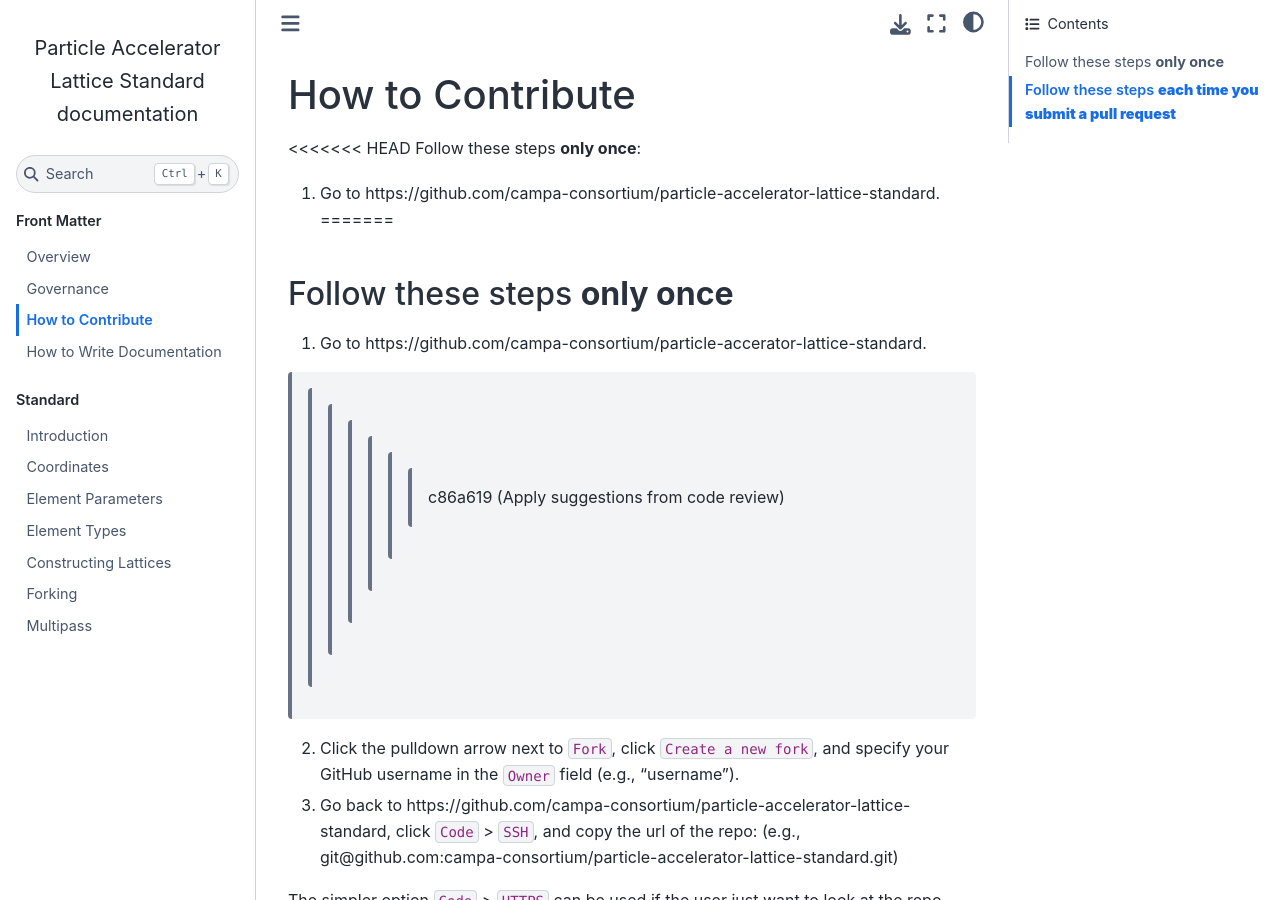
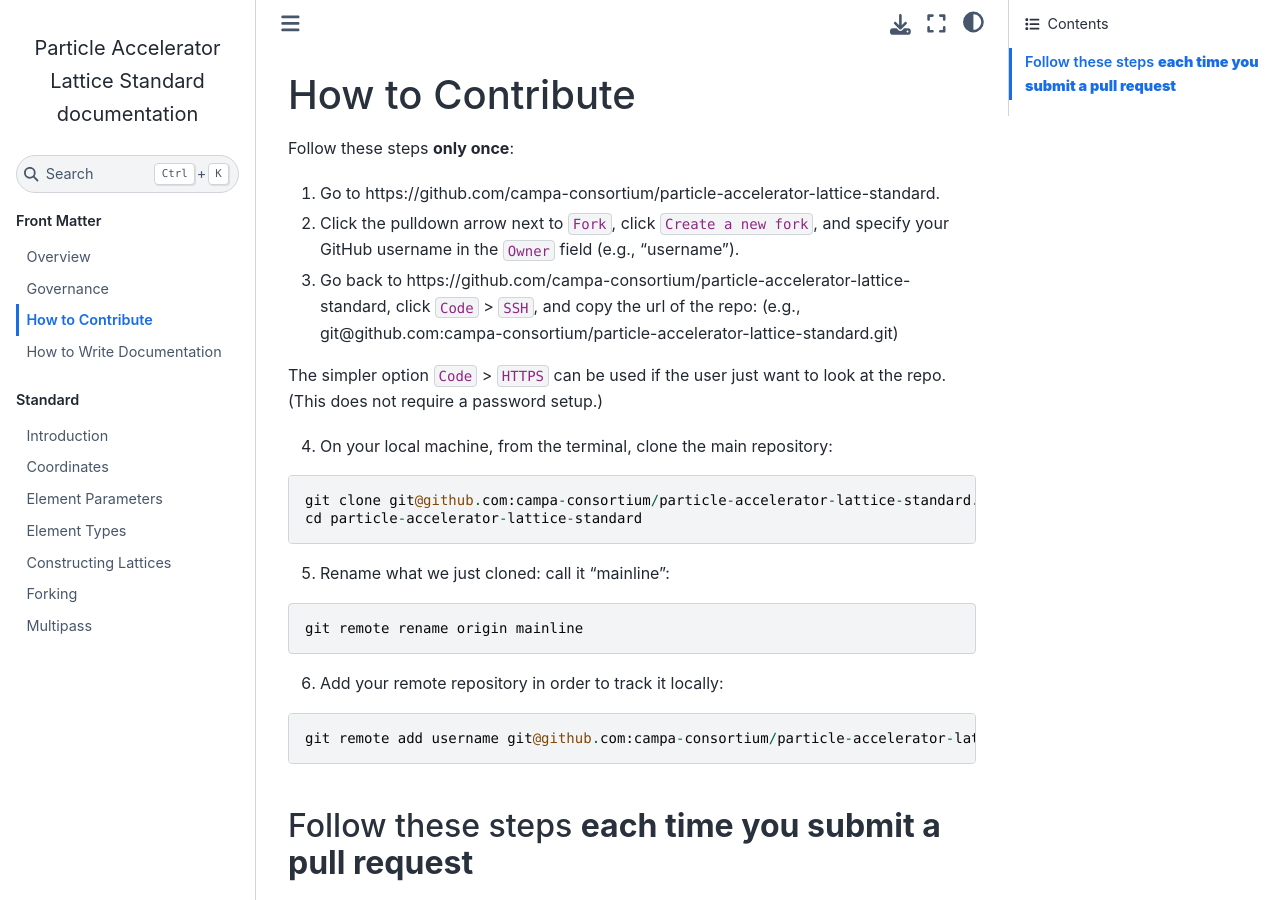
Before and after one commit to campa-consortium/lattice-standard, a Sphinx documentation site: the page built from source/contributing.md, in a window 1280 px wide and 900 px high. Built offline with Sphinx 7.4.7 and the Sphinx Book theme 1.1.4, drawn with Linux system fonts in a browser that asks for light colours; some of the changed lines change nothing that is shown; some of the changed text lies outside the part shown.

Commit message:
Fixed contributing.md.

````diff
--- a/source/contributing.md
+++ b/source/contributing.md
@@ -1,13 +1,7 @@
 # How to Contribute
 
-<<<<<<< HEAD
 Follow these steps **only once**:
 1. Go to https://github.com/campa-consortium/particle-accelerator-lattice-standard.
-=======
-## Follow these steps **only once**
-
-1. Go to https://github.com/campa-consortium/particle-accerator-lattice-standard.
->>>>>>> c86a619 (Apply suggestions from code review)
 
 2. Click the pulldown arrow next to `Fork`, click `Create a new fork`, and specify your GitHub username in the `Owner` field (e.g., "username").
 
@@ -45,31 +39,32 @@ git checkout main
 git pull
 ```
 
-2. Create a new branch with a descriptive name for the desired changes (e.g., "add_template"):
+3. Create a new branch with a descriptive name for the desired changes (e.g., "add_template"):
 ```
 git checkout -b add_template
 ```
 
-3. Make the desired changes to the local files.
+4. Make the desired changes to the local files.
 For example, add a new file "pull_request_element_template.md"
 
-4. View the proposed changes via `git status` (optional).
+5. View the proposed changes via `git status` (optional).
 
-5. Add the changes to your local staging area:
+6. Add the changes to your local staging area:
 ```
 git add pull_request_element_template.md
 ```
 
-6. Commit the changes to your local repo, including an informative message:
+7. Commit the changes to your local repo, including an informative message:
 ```
 git commit -m "Add element template."
 ```
 
-7. Push the changes to your fork:
+8. Push the changes to your fork:
 ```
 git push -u username add_template
 ```
 
-8. Follow the link that is generated to open a new pull request on GitHub that includes these changes, e.g., go to [https://github.com/campa-consortium/particle-accelerator-lattice-standard/compare](https://github.com/campa-consortium/particle-accelerator-lattice-standard/compare).
+9. Follow the link that is generated to open a new pull request on GitHub that includes these changes, e.g., go to [https://github.com/campa-consortium/particle-accelerator-lattice-standard/compare](https://github.com/campa-consortium/particle-accelerator-lattice-standard/compare).
 
-9. Add a title and additional information relevant to the pull request (as needed).
+10. Add a title and additional information relevant to the pull request (as needed).
+B
````
